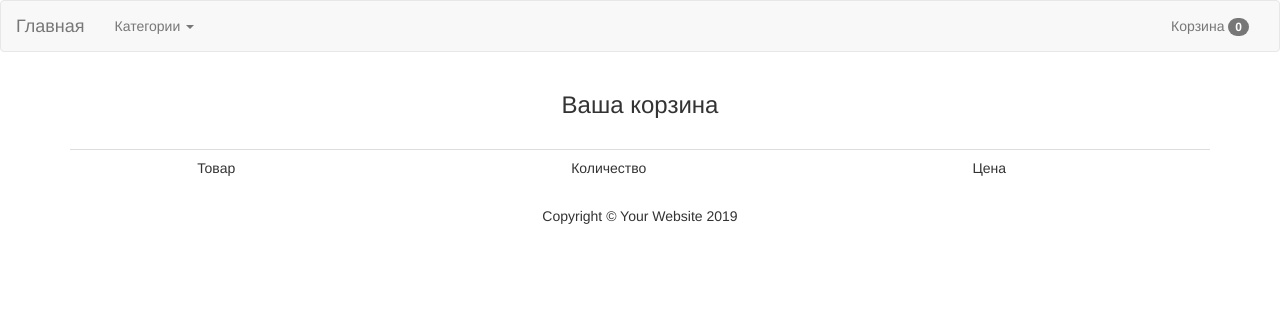
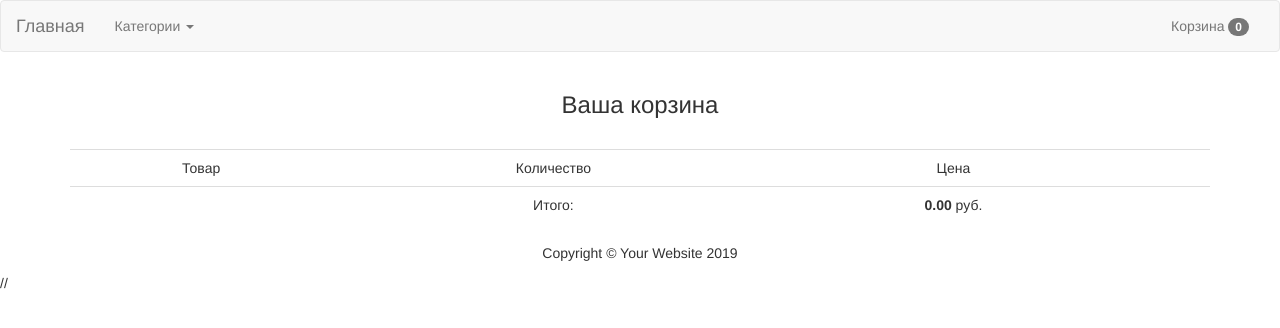
Before and after one commit to AleksanderIrbe/djangoshop, a Django app: page /cart/ in a window 1280 px wide. Shown: the top 328 px of the page. Run offline with Django 3.2, Linux system fonts and the light colour scheme; data comes from the database, SQL or seed files in the repository; data that the repository does not hold is empty; some libraries are stand-ins or nearby versions.

Commit message:
Найдена и исправлена опечатка в модели корзины. Настроен подсчет общей суммы корзины

```diff
--- a/ecommapp/models.py
+++ b/ecommapp/models.py
@@ -58,7 +58,7 @@ class CartItem(models.Model):
 
 class Cart(models.Model):
 	items = models.ManyToManyField(CartItem, blank=True)
-	csrt_total = models.DecimalField(max_digits=9, decimal_places=2, default=0.00)
+	cart_total = models.DecimalField(max_digits=9, decimal_places=2, default=0.00)
 
 	def __str__(self):
 		return str(self.id)
--- a/ecommapp/templates/cart.html
+++ b/ecommapp/templates/cart.html
@@ -24,6 +24,13 @@
 			<td class="text-center"><a href="#" class='remove_from_cart' data-slug='{{ item.product.slug }}' data-id='{{ item.product.id }}'><button class="btn btn-default">Удалить из корзины</button></a></td>
 		</tr>
 	{% endfor %}
+<tr>
+	<td></td>
+	<td class="text-center">Итого: </td>
+	<td class="text-center" id='cart-total-price'><strong>{{ cart.cart_total }}</strong> руб.</td>
+	<td></td>
+
+</tr>
 </table>
 
 {% endblock content %}
@@ -50,21 +57,22 @@
 				success:function(data){
 					$("#cart_count").html(data.cart_total)
 					$('.cart-item-'+item_product_id).css('display', 'none')
+					$('#cart-total-price').html('<strong>' + parseFloat(data.cart_total_price).toFixed(2)+ '</strong>' + ' руб.')
 				}
 			})
 		})
 	})
 
 
-</script>
+// </script>
 
-<script>
+// <script>
 $(document).ready(function(){
 	$('.cart-item-qty').on('click', function(){
 		qty = $(this).val()
 		item_id = $(this).attr('data-id')
-		console.log(qty)
-		console.log(item_id)
+		// console.log(qty)
+		// console.log(item_id)
 		data = {
 			qty: qty,
 			item_id: item_id
@@ -75,7 +83,10 @@ $(document).ready(function(){
 			data:data,
 			success: function(data){
 			$('#cart-item-total-'+item_id).html(parseFloat(data.item_total).toFixed(2)+ ' руб.')
-			}
+			console.log(data.item_total)
+			console.log(data.cart_total_price)
+			$('#cart-total-price').html('<strong>' + parseFloat(data.cart_total_price).toFixed(2)+ '</strong>' + ' руб.')
+				}
 			})
 	})
 })
--- a/ecommapp/views.py
+++ b/ecommapp/views.py
@@ -118,8 +118,17 @@ def add_to_cart_view(request):
 	# 	cart.save()
 	# 	return HttpResponseRedirect('/cart/')
 	cart.add_to_cart(product.slug)
+
+	new_cart_total = 0.00
+	for item in cart.items.all():
+		new_cart_total += float(item.item_total)
+	cart.cart_total = new_cart_total
+	cart.save()
 	#return HttpResponseRedirect(reverse('cart'))
-	return JsonResponse({'cart_total':cart.items.count()})
+	return JsonResponse({
+		'cart_total':cart.items.count(),
+		'cart_total_price': cart.cart_total
+		})
 
 def remove_from_cart_view(request):
 	try:
@@ -140,8 +149,17 @@ def remove_from_cart_view(request):
 	# 		cart.save()
 	# 		return HttpResponseRedirect('/cart/')
 	cart.remove_from_cart(product.slug)
+	new_cart_total = 0.00
+	for item in cart.items.all():
+		new_cart_total += float(item.item_total)
+	cart.cart_total = new_cart_total
+	cart.save()
+	print(cart.cart_total)
 #	return HttpResponseRedirect(reverse('cart'))
-	return JsonResponse({'cart_total':cart.items.count()})
+	return JsonResponse({
+		'cart_total':cart.items.count(),
+		'cart_total_price': cart.cart_total
+		})
 
 
 def change_item_qty(request):
@@ -162,4 +180,13 @@ def change_item_qty(request):
 	cart_item.qty = int(qty)
 	cart_item.item_total = int(qty) * Decimal(cart_item.product.price)
 	cart_item.save()
-	return JsonResponse({'cart_total':cart.items.count(), 'item_total': cart_item.item_total})
+	new_cart_total = 0.00
+	for item in cart.items.all():
+		new_cart_total += float(item.item_total)
+	cart.cart_total = new_cart_total
+	cart.save()
+	return JsonResponse({
+		'cart_total':cart.items.count(),
+		'item_total': cart_item.item_total,
+		'cart_total_price': cart.cart_total
+		})
```
Also changed, not shown: ecommapp/migrations/0005_auto_20200102_1834.py (added).
